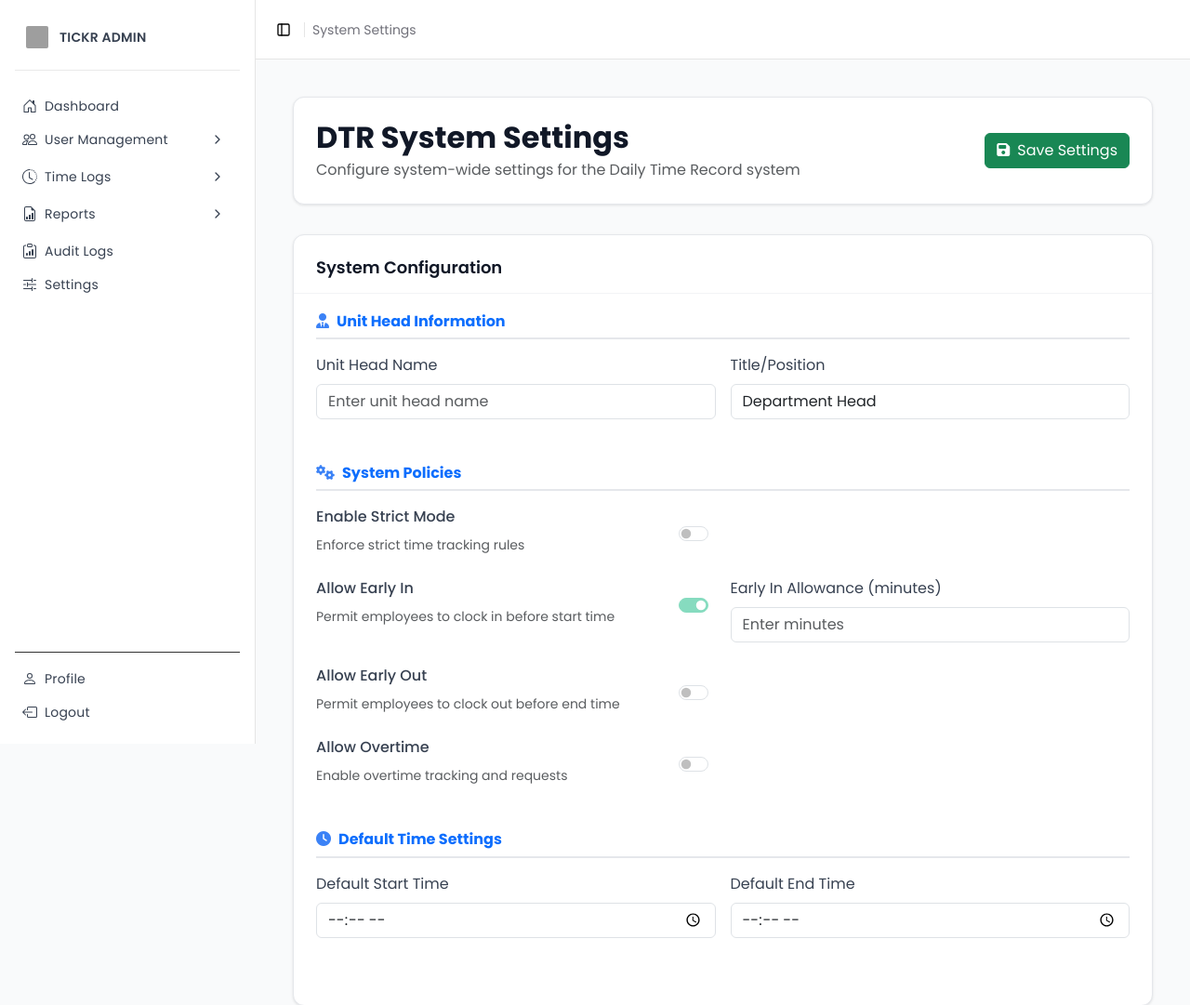
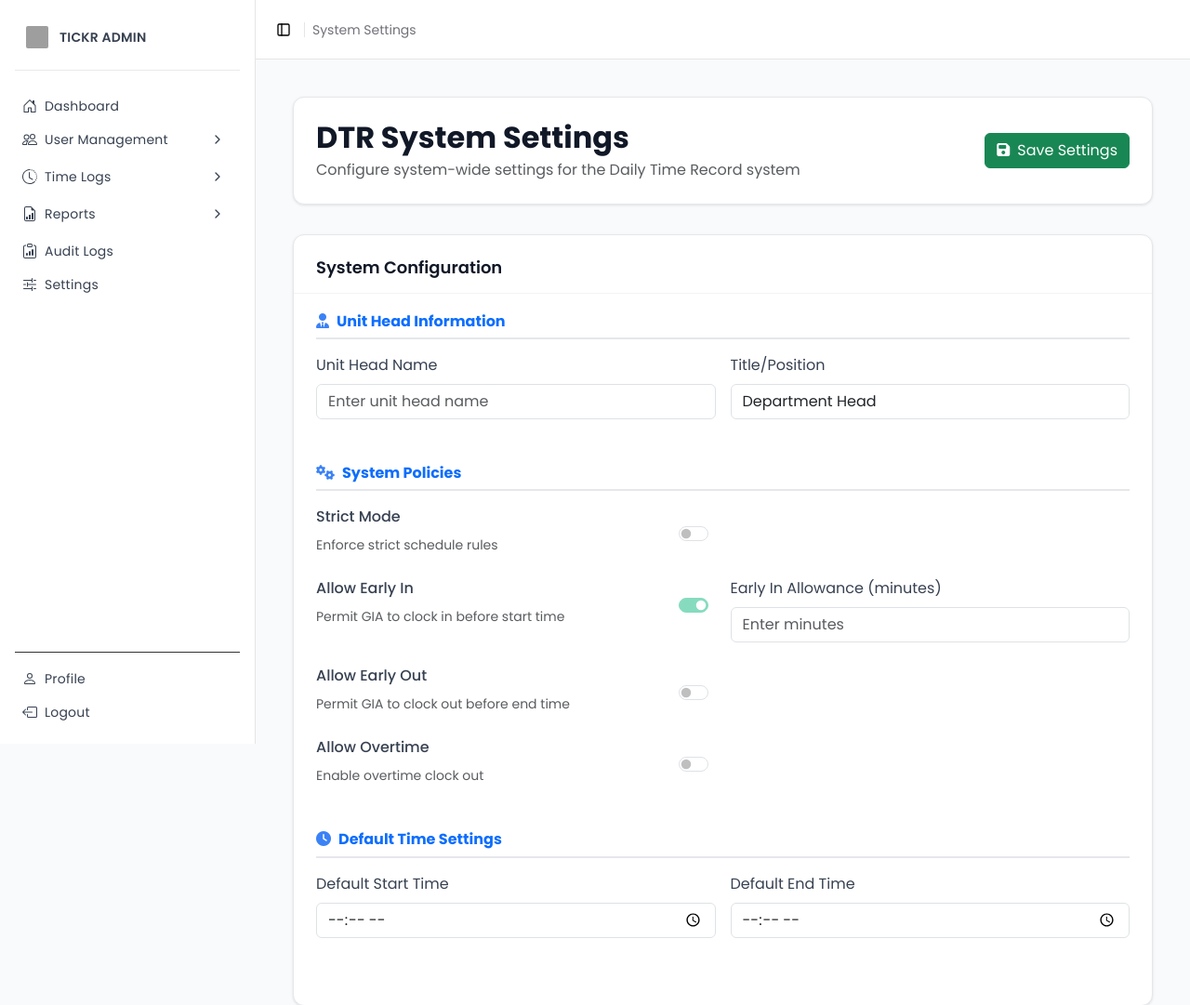
Before and after one commit to earlhsjks/tickr, a Flask app: page /admin/settings in a window 1280 px wide. Shown: the top 1081 px of the page at 93% size. Run offline with Flask 3, Linux system fonts and the light colour scheme; the visitor is signed in with stand-in values (Sample User, id 1); data comes from the database, SQL or seed files in the repository; data that the repository does not hold is empty; some libraries are stand-ins or nearby versions; grey boxes are pictures that could not be loaded.

Commit message:
minor updated

```diff
--- a/static/js/schedule.js
+++ b/static/js/schedule.js
@@ -44,7 +44,7 @@ async function loadSchedules() {
             scheduleMap[s.user_id][s.day] = `${s.start_time || ''} - ${s.end_time || ''}`;
         });
 
-        const days = ['monday', 'tuesday', 'wednesday', 'thursday', 'friday', 'saturday', 'sunday'];
+        const days = ['monday', 'tuesday', 'wednesday', 'thursday', 'friday', 'saturday'];
         const tbody = document.getElementById('scheduleTableBody');
         tbody.innerHTML = '';
 
--- a/templates/admin/schedule.html
+++ b/templates/admin/schedule.html
@@ -62,7 +62,7 @@
                                 <th class="text-center">Thursday</th>
                                 <th class="text-center">Friday</th>
                                 <th class="text-center">Saturday</th>
-                                <th class="text-center">Sunday</th>
+                                <!-- <th class="text-center">Sunday</th> -->
                                 <th class="text-center">Actions</th>
                             </tr>
                         </thead>
--- a/templates/admin/settings.html
+++ b/templates/admin/settings.html
@@ -66,8 +66,8 @@
                             <div class="col-md-6">
                                 <div class="d-flex justify-content-between align-items-center">
                                     <div>
-                                        <label class="form-label fw-medium">Enable Strict Mode</label>
-                                        <div class="text-muted small">Enforce strict time tracking rules</div>
+                                        <label class="form-label fw-medium">Strict Mode</label>
+                                        <div class="text-muted small">Enforce strict schedule rules</div>
                                     </div>
                                     <div class="form-check form-switch">
                                         <input class="form-check-input" type="checkbox" id="enableStrictMode">
@@ -75,9 +75,9 @@
                                 </div>
                             </div>
                             <div class="col-md-6" id="strictModeOptions" style="display: none;">
-                                <label for="strictModeEndDate" class="form-label">Open Mode End Date (Optional)</label>
+                                <label for="strictModeEndDate" class="form-label">Disabled Until (Optional)</label>
                                 <input type="date" class="form-control" id="strictModeEndDate">
-                                <small class="text-muted">Leave empty for permanent open mode</small>
+                                <small class="text-muted">Leave empty to disable strict mode permanently</small>
                             </div>
                         </div>
 
@@ -87,7 +87,7 @@
                                 <div class="d-flex justify-content-between align-items-center">
                                     <div>
                                         <label class="form-label fw-medium">Allow Early In</label>
-                                        <div class="text-muted small">Permit employees to clock in before start time</div>
+                                        <div class="text-muted small">Permit GIA to clock in before start time</div>
                                     </div>
                                     <div class="form-check form-switch">
                                         <input class="form-check-input" type="checkbox" id="allowEarlyIn" checked disabled>
@@ -106,7 +106,7 @@
                                 <div class="d-flex justify-content-between align-items-center">
                                     <div>
                                         <label class="form-label fw-medium">Allow Early Out</label>
-                                        <div class="text-muted small">Permit employees to clock out before end time</div>
+                                        <div class="text-muted small">Permit GIA to clock out before end time</div>
                                     </div>
                                     <div class="form-check form-switch">
                                         <input class="form-check-input" type="checkbox" id="allowEarlyOut">
@@ -121,7 +121,7 @@
                                 <div class="d-flex justify-content-between align-items-center">
                                     <div>
                                         <label class="form-label fw-medium">Allow Overtime</label>
-                                        <div class="text-muted small">Enable overtime tracking and requests</div>
+                                        <div class="text-muted small">Enable overtime clock out</div>
                                     </div>
                                     <div class="form-check form-switch">
                                         <input class="form-check-input" type="checkbox" id="allowOvertime">
```
